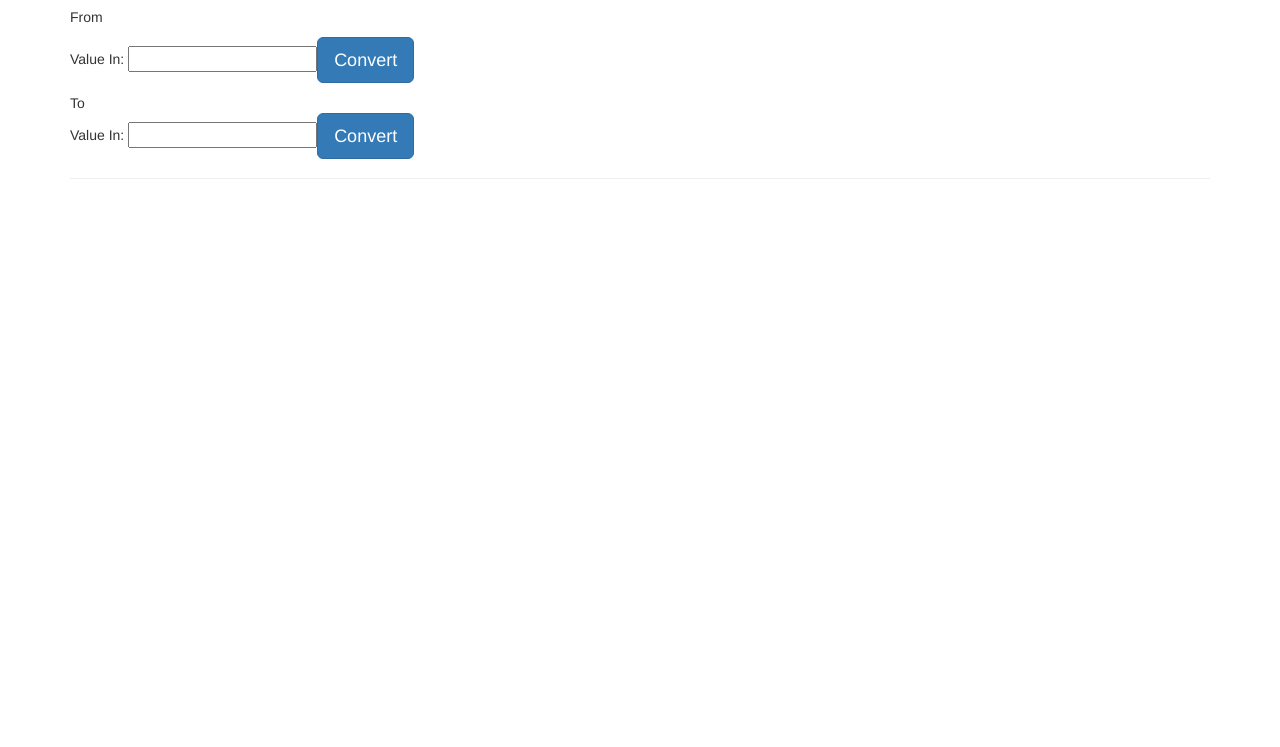
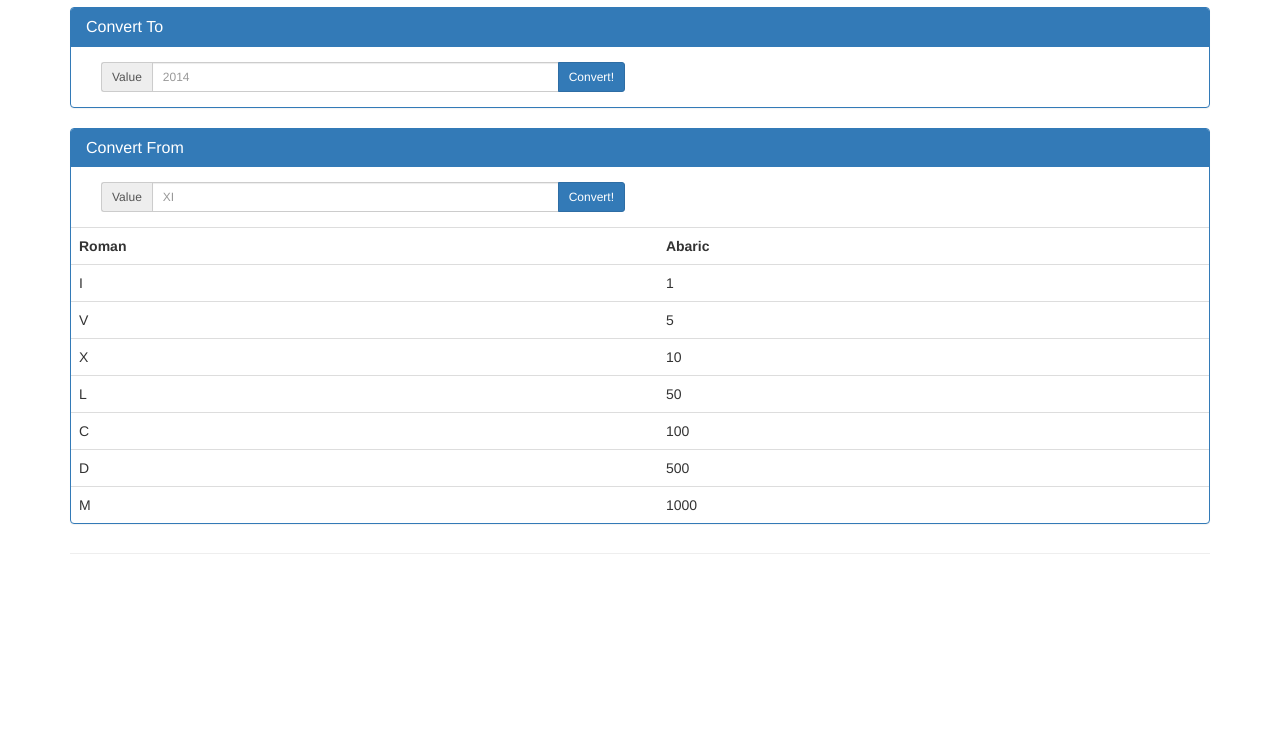
Before and after one commit to GrahamA2-zz/RNConvert, a plain HTML site: page index.html in a window 1280 px wide. Shown: the part 53-800 px from the top of the page. Drawn offline with nearby package versions, Linux system fonts and the light colour scheme.

Commit message:
redesign using Bootstrap

```diff
--- a/index.html
+++ b/index.html
@@ -21,20 +21,20 @@
     <script type="text/javascript">
 	$(function(){
 		$("#conversionFrom").click ( function (){
-				var sourceString = document.getElementById("numFrom").value;
+				var sourceString = $("#numFrom").val();
 				try {
-					$("#resultFrom").html(romanToAbaric(sourceString));
+					$("#numTo").val(romanToAbaric(sourceString));
 				} catch (err){
-					$("#resultFrom").html("")
+					$("#numTo").val("")
 					alert(err);
 				}
 		});
-		$("#convertTo").click ( function (){
-				var sourceString = document.getElementById("numTo").value;
+		$("#conversionTo").click ( function (){
+				var sourceString = $("#numTo").val();
 				try {
-					$("#ResultTo").html(abaricToRoman(sourceString));
+					$("#numFrom").val(abaricToRoman(sourceString));
 				} catch (err){
-					$("#ResultTo").html("")
+					$("#numFrom").val("")
 					alert(err);
 				}
 		});
@@ -52,29 +52,86 @@
             <span class="icon-bar"></span>
             <span class="icon-bar"></span>
           </button>
-          <a class="navbar-brand" href="#">Roman Numberal to Arabic Conversion</a>
+          <a class="navbar-brand" href="#">Roman to Arabic Numeral Conversion</a>
         </div>
         <div class="navbar-collapse collapse">
-          <ul class="nav navbar-nav">
-            <li class="active"><a href="#">Home</a></li>
-            <li><a href="#about">About</a></li>
-            <li><a href="#contact">Contact</a></li>
-          </ul>
         </div><!--/.nav-collapse -->
       </div>
     </div>
 	<br>
 	<div class="container theme-showcase" role="main">
 	<div class="page-header">
-		<p>From<p>
-		<div id="conversionFrom">
-		  Value In: <input type="text" id="numFrom"><button class="btn btn-lg btn-primary" id="convert">Convert</button>
-		  <p id="resultFrom"></p>
-		</div>To
-		<div id="conversionTo">
-		  Value In: <input type="text" id="numTo"><button class="btn btn-lg btn-primary" id="convertTo">Convert</button>
-		  <p id="ResultTo"></p>
-		</div>
+
+
+		<div class="panel panel-primary">
+            <div class="panel-heading">
+              <h3 class="panel-title">Convert To</h3>
+            </div>
+            <div class="panel-body">
+				<div class="col-lg-6">
+					<div class="input-group input-group-sm">
+						<span class="input-group-addon ">Value</span>
+      					<input type="text" class="form-control" id="numTo" placeholder="2014">
+      					<span class="input-group-btn">
+        				<button class="btn btn-primary" type="button" id="conversionTo">Convert!</button>
+      					</span>
+					</div><!-- /input-group -->
+  				</div><!-- /.col-lg-6 -->
+            </div>
+         </div>
+
+		<div class="panel panel-primary">
+            <div class="panel-heading">
+              <h3 class="panel-title">Convert From</h3>
+            </div>
+			<div class="panel-body">
+				<div class="col-lg-6">
+					<div class="input-group input-group-sm">
+						<span class="input-group-addon ">Value</span>
+      					<input type="text" class="form-control" id="numFrom" placeholder="XI">
+      					<span class="input-group-btn">
+        				<button class="btn btn-primary" type="button" id="conversionFrom">Convert!</button>
+      					</span>
+					</div><!-- /input-group -->
+  				</div><!-- /.col-lg-6 -->
+			</div> <!--panel-body-->
+  			<table class="table">
+			  <tr>
+				<th>Roman</th>
+				<th>Abaric</th>
+			  </tr>
+			  <tr>
+				<td>I</td>
+				<td>1</td>
+			  </tr>
+			  <tr>
+				<td>V</td>
+				<td>5</td>
+			  </tr>
+			  <tr>
+				<td>X</td>
+				<td>10</td>
+			  </tr>
+			  <tr>
+				<td>L</td>
+				<td>50</td>
+			  </tr>
+			  <tr>
+				<td>C</td>
+				<td>100</td>
+			  </tr>
+			  <tr>
+				<td>D</td>
+				<td>500</td>
+			  </tr>
+			  <tr>
+				<td>M</td>
+				<td>1000</td>
+			  </tr>
+			</table>
+      	</div>
+
+
 		</div>
 	</div>
   </body>
```
